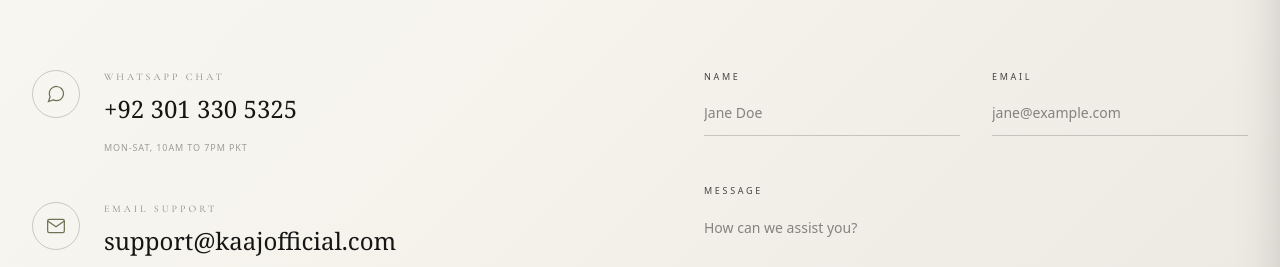
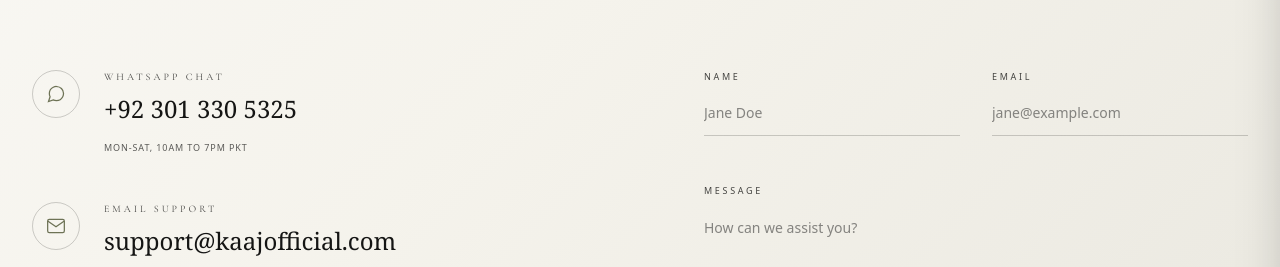
Before and after one commit to Rao-automates/kaaj-official-store, a Next.js app: page /contact in a window 1280 px wide. Shown: the part 461-728 px from the top of the page. Built offline with nearby package versions, Linux system fonts and the light colour scheme; no server answers.

Commit message:
content: correct policy numbering and increase contact info contrast

```diff
--- a/src/app/contact/page.tsx
+++ b/src/app/contact/page.tsx
@@ -44,7 +44,7 @@ export default function ContactPage() {
                   </svg>
                 </div>
                 <div>
-                  <h3 className="font-sans text-[10px] uppercase tracking-[0.3em] text-kaaj-charcoal/50 mb-2">
+                  <h3 className="font-sans text-[10px] uppercase tracking-[0.3em] text-kaaj-charcoal/80 mb-2">
                     WhatsApp Chat
                   </h3>
                   <a
@@ -55,7 +55,7 @@ export default function ContactPage() {
                   >
                     +92 301 330 5325
                   </a>
-                  <p className="font-sans text-[9px] uppercase tracking-widest text-kaaj-charcoal/40 mt-4">
+                  <p className="font-sans text-[9px] uppercase tracking-widest text-kaaj-charcoal/70 mt-4">
                     Mon-Sat, 10am to 7pm PKT
                   </p>
                 </div>
@@ -70,7 +70,7 @@ export default function ContactPage() {
                   </svg>
                 </div>
                 <div>
-                  <h3 className="font-sans text-[10px] uppercase tracking-[0.3em] text-kaaj-charcoal/50 mb-2">
+                  <h3 className="font-sans text-[10px] uppercase tracking-[0.3em] text-kaaj-charcoal/80 mb-2">
                     Email Support
                   </h3>
                   <a
--- a/src/app/terms/page.tsx
+++ b/src/app/terms/page.tsx
@@ -58,14 +58,14 @@ export default function TermsConditionsPage() {
           </section>
 
           <section>
-            <h2 className="font-serif text-2xl text-kaaj-charcoal mb-4">6.2 DAMAGED, SHORT-MEASURED, OR DEFECTIVE ITEMS</h2>
+            <h2 className="font-serif text-2xl text-kaaj-charcoal mb-4">6. DAMAGED, SHORT-MEASURED, OR DEFECTIVE ITEMS</h2>
             <p>
               If an order arrives damaged, short-measured beyond tolerance, or incorrect, you must notify us within 48 hours of delivery via email at <a href="mailto:support@kaajofficial.com" className="underline hover:text-kaaj-gold transition-colors">support@kaajofficial.com</a> with order details and photographic evidence. Verified defective or wrong items will be replaced or corrected at our cost, including return shipping.
             </p>
           </section>
 
           <section>
-            <h2 className="font-serif text-2xl text-kaaj-charcoal mb-4">6.3 REFUND POLICY & SALE ITEMS</h2>
+            <h2 className="font-serif text-2xl text-kaaj-charcoal mb-4">7. REFUND POLICY & SALE ITEMS</h2>
             <p>
               We operate on an Exchange or Store Credit policy. Cash refunds are not issued except in cases where an item is defective and a replacement is unavailable. Items purchased on sale, clearance, or custom promotional drop are Final Sale and non-exchangeable unless defective.
             </p>
```
